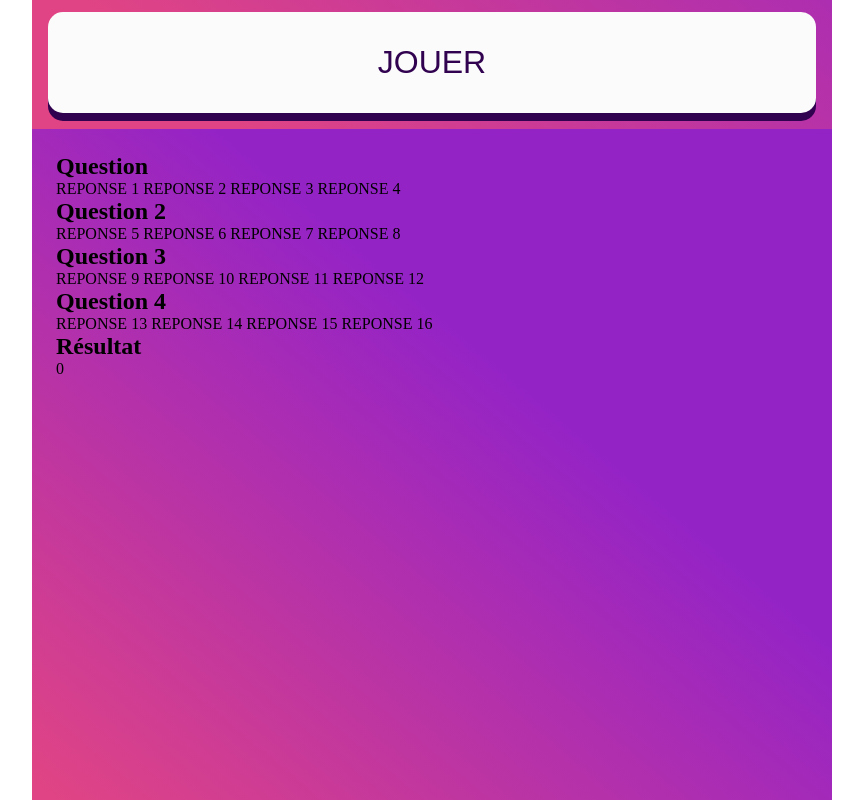
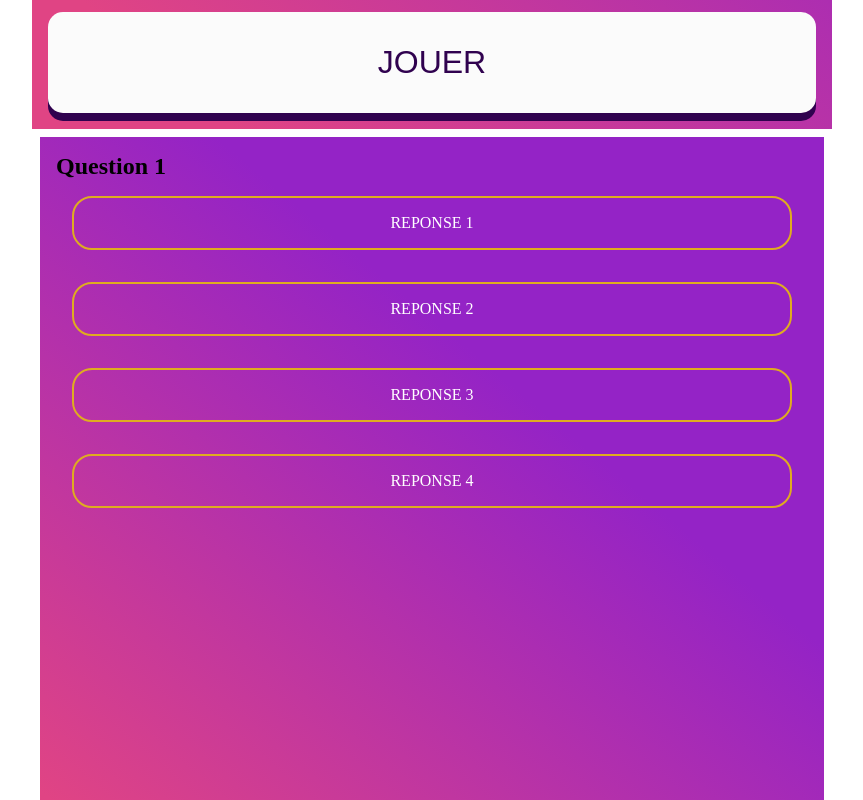
Before and after one commit to Fangornito/ReimsQuizz, a plain HTML site: page index.html in a window 1280 px wide. Shown: the part 900-1700 px from the top of the page, without its empty margins (208-1071 px from the left). Drawn offline with Linux system fonts and the light colour scheme.

Commit message:
merged div questions with css code

```diff
--- a/index.html
+++ b/index.html
@@ -1,6 +1,5 @@
 <!DOCTYPE html>
 <html lang="fr">
-
 <head>
     <meta charset="UTF-8">
     <meta http-equiv="X-UA-Compatible" content="IE=edge">
@@ -8,9 +7,8 @@
     <link rel="stylesheet" href="src/style.css">
     <title>ReimsQuizz</title>
 </head>
-
 <body>
-    <section>
+    <section class="segment">
 	<h1 id="delete">Bienvenue</h1>
         <img class="main-logo" src="logo-temporaire.png" alt="logo burger">
         <a href="#pagedeux" class="play-button">JOUER</a>
@@ -18,12 +16,9 @@
 
     <section id="pagedeux">
         <div class="corps">
-
-            <div class="questions">
-                <h1>Question</h1>
-            </div>
-            <div class="answers">
-                <form oninput="result.value=parseInt(drone.value)+parseInt(drone1.value)+parseInt(drone2.value)+parseInt(drone3.value)">
+                <form oninput="result.value=parseInt(drone.value)">
+                    <div class="segment">
+                        <h1>Question 1</h1>
                             <input type="radio" id="reponse1" name="drone" value=0>
                             <label for="reponse1"> REPONSE 1 </label>
                             <input type="radio" id="reponse2" name="drone" value=10>
@@ -32,6 +27,8 @@
                             <label for="reponse3"> REPONSE 3 </label>
                             <input type="radio" id="reponse4" name="drone" value=0>
                             <label for="reponse4"> REPONSE 4 </label>
+                    </div>
+                    <div class="segment">
                         <h1>Question 2</h1>
                             <input type="radio" id="reponse5" name="drone1" value=0>
                             <label for="reponse5"> REPONSE 5 </label>
@@ -41,6 +38,8 @@
                             <label for="reponse7"> REPONSE 7 </label>
                             <input type="radio" id="reponse8" name="drone1" value=0>
                             <label for="reponse8"> REPONSE 8 </label>
+                    </div>
+                    <div class="segment">
                         <h1>Question 3</h1>
                             <input type="radio" id="reponse9" name="drone2" value=0>
                             <label for="reponse9"> REPONSE 9 </label>
@@ -50,6 +49,8 @@
                             <label for="reponse11"> REPONSE 11 </label>
                             <input type="radio" id="reponse12" name="drone2" value=0>
                             <label for="reponse12"> REPONSE 12 </label>
+                    </div>
+                    <div class="segment">
                         <h1>Question 4</h1>
                             <input type="radio" id="reponse13" name="drone3" value=0>
                             <label for="reponse13"> REPONSE 13 </label>
@@ -59,14 +60,14 @@
                             <label for="reponse15"> REPONSE 15 </label>
                             <input type="radio" id="reponse16" name="drone3" value=0>
                             <label for="reponse16"> REPONSE 16 </label>
+                    </div>
+
+        </div>
+    <section class="segment">
         <h1>Résultat</h1>
-                  <output name="result"> 0</output>
-
-
+            <output name="result">  0 </output>
     </form>
-            </div>
+    <script src="src/script.js"></script>
     </section>
-    <script src="src/script.js"></script>
 </body>
-
 </html>
--- a/src/style.css
+++ b/src/style.css
@@ -16,7 +16,19 @@
   box-sizing: border-box;
 }
 
-
+label { /* caractéristiques des labels*/
+  height: 100%;
+  display: block;
+  background: none;/*prend la couleur du background*/
+  border: 2px solid rgb(223, 172, 32);/*bordure du label avant le click*/
+  border-radius: 20px; /*Arrondis les coins des labels*/
+  padding: 1rem;
+  margin-bottom: 1rem;
+  margin: 1rem;
+  text-align: center;
+  position: relative;
+  color:white;
+}
 body {
 
   max-width: 800px;
@@ -48,20 +60,22 @@ body {
   color:#30024F;
   font-family: "Berlin",sans-serif;
 }
-
-section {
+.segment {
   min-height: 100vh;
   display: flex;
   flex-direction: column;
   padding: 1rem;
   background: linear-gradient(220deg, #9423C6 35%, #E04484 90%);
-
 }
-
 section > div {
   flex: 1;
   padding: 0.5rem;
+
 }
+#delete {
+  display:none;
+}
+
 input[type="radio"] {
   display: none;}
   &:not(:disabled) ~ label {
@@ -73,38 +87,10 @@ input[type="radio"] {
     box-shadow: none;
     cursor: not-allowed;
   }
-#delete{
-    display:none;
-}
- section > div {
-    flex: 1;
-    padding: 0.5rem;
 
-  }
-  input[type="radio"]#reponse2:checked + label {
-    /*Colore le label 2 et change la couleur du texte à l'intérieur */
-    background: hsla(150, 75%, 50%, 1);
-    color: hsla(215, 0%, 100%, 1); /*couleur du texte*/
-    border-color: green;
-    }
-    &::after {/*s'effectue après la modification du label, sur l'input radio*/
-      font-weight: bold;
-    }
 
-  input[type="radio"]#reponse4:checked + label {
-/* caractéristiques des labels*/
-  height: 100%;
-  display: block;
-  background: none;/*prend la couleur du background*/
-  border: 2px solid rgb(223, 172, 32);/*bordure du label avant le click*/
-  border-radius: 20px; /*Arrondis les coins des labels*/
-  padding: 1rem;
-  margin-bottom: 1rem;
-  margin: 1rem;
-  text-align: center;
-  position: relative;
-  color:white;
-}
+
+
 
 input[type="radio"]#reponse2:checked + label {
   /*Colore le label 2 et change la couleur du texte à l'intérieur */
```
Lines whose indentation alone changed are shown as unchanged.
